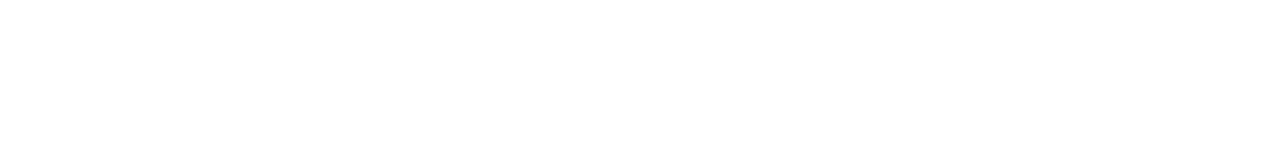
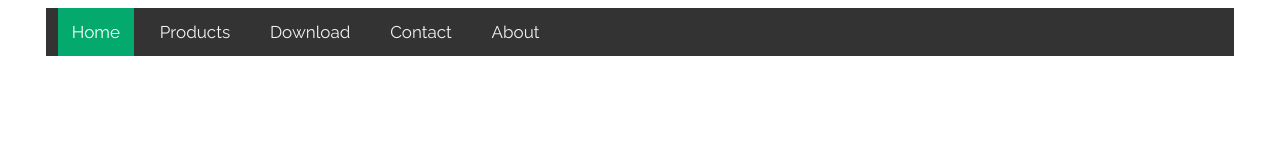
Before and after one commit to Celestial-Matrix/Celestial-Matrix-Website, a plain HTML site: page index.html in a window 1280 px wide. Drawn offline with Linux system fonts and the light colour scheme.

Commit message:
Menu Bar

```diff
--- a/index.html
+++ b/index.html
@@ -3,8 +3,18 @@
 <head>
     <meta charset="UTF-8" />
     <title>Heavenly Matrix</title>
+    <link rel="preconnect" href="https://fonts.googleapis.com">
+    <link rel="preconnect" href="https://fonts.gstatic.com" crossorigin>
+    <link href="https://fonts.googleapis.com/css2?family=Raleway:ital,wght@0,100..900;1,100..900&display=swap"
+        rel="stylesheet">
+    <link rel="stylesheet" href="./src/index.css">
 </head>
 <body>
-
+    <div class="topnav" >
+        <a class="active" href="#home">Home</a>
+        <a href="#news">Products</a>
+        <a href="#news">Download</a>
+        <a href="#contact">Contact</a>
+        <a href="#about">About</a></div>
 </body>
 </html>
--- /dev/null
+++ b/src/index.css
@@ -0,0 +1,39 @@
+.raleway-font {
+    font-family: "Raleway", sans-serif;
+    font-optical-sizing: auto;
+    font-weight: 5;
+    font-style: normal;
+}
+
+body{
+    font-family: "Raleway", sans-serif;
+}
+
+.topnav {
+    background-color: #333;
+    overflow: hidden;
+    margin-left: 3%;
+    margin-right: 3%;
+}
+
+/* Style the links inside the navigation bar */
+.topnav a {
+    float: left;
+    color: #f2f2f2;
+    text-align: center;
+    padding: 14px 14px;
+    text-decoration: none;
+    font-size: 17px;
+    margin-left: 1%;
+}
+
+/* Change the color of links on hover */
+.topnav a:hover {
+    background-color: #ddd;
+    color: black;
+}
+
+/* Add a color to the active/current link */
+.topnav a.active {
+    background-color: #04AA6D;
+    color: white; }
```
